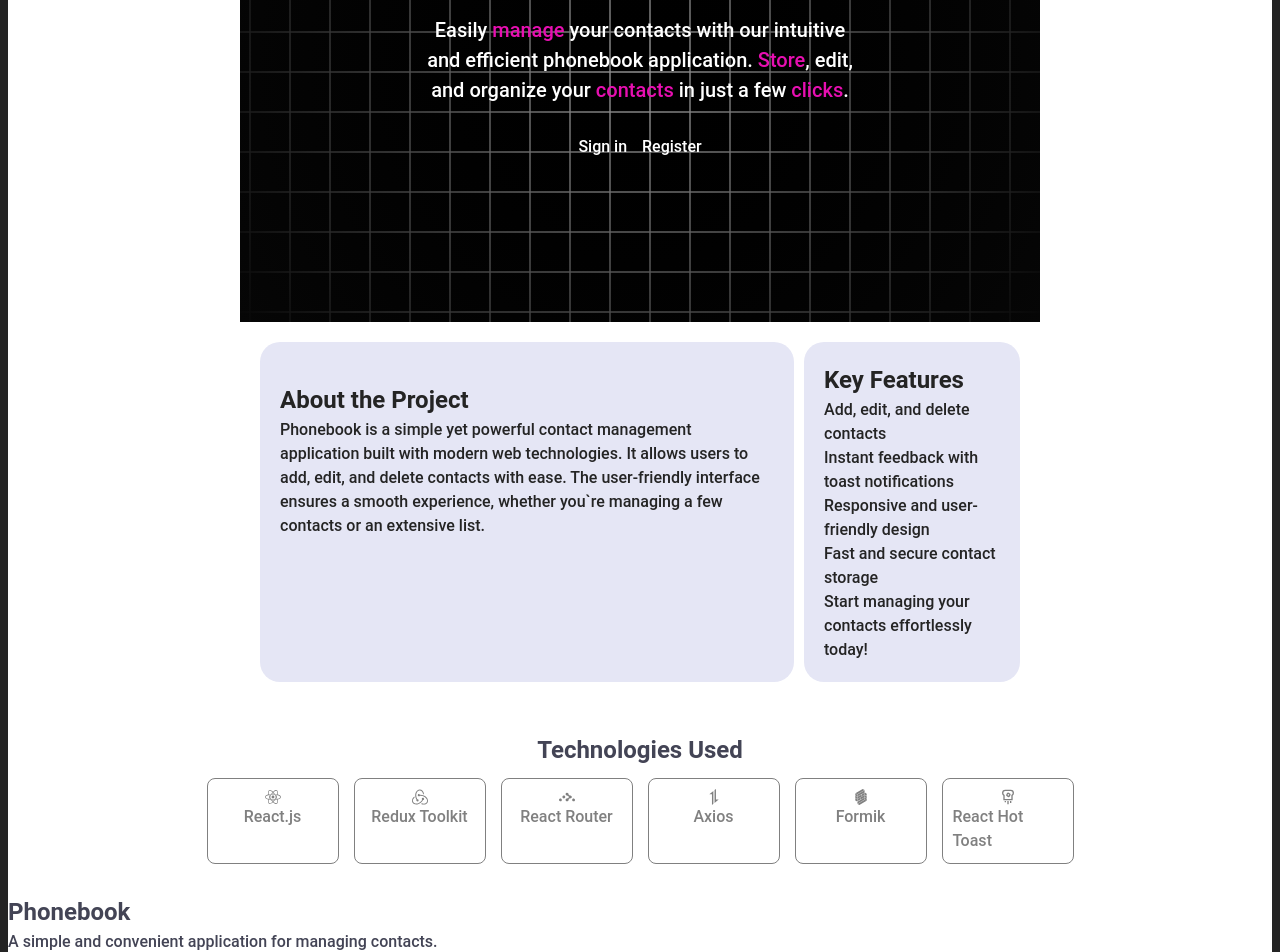
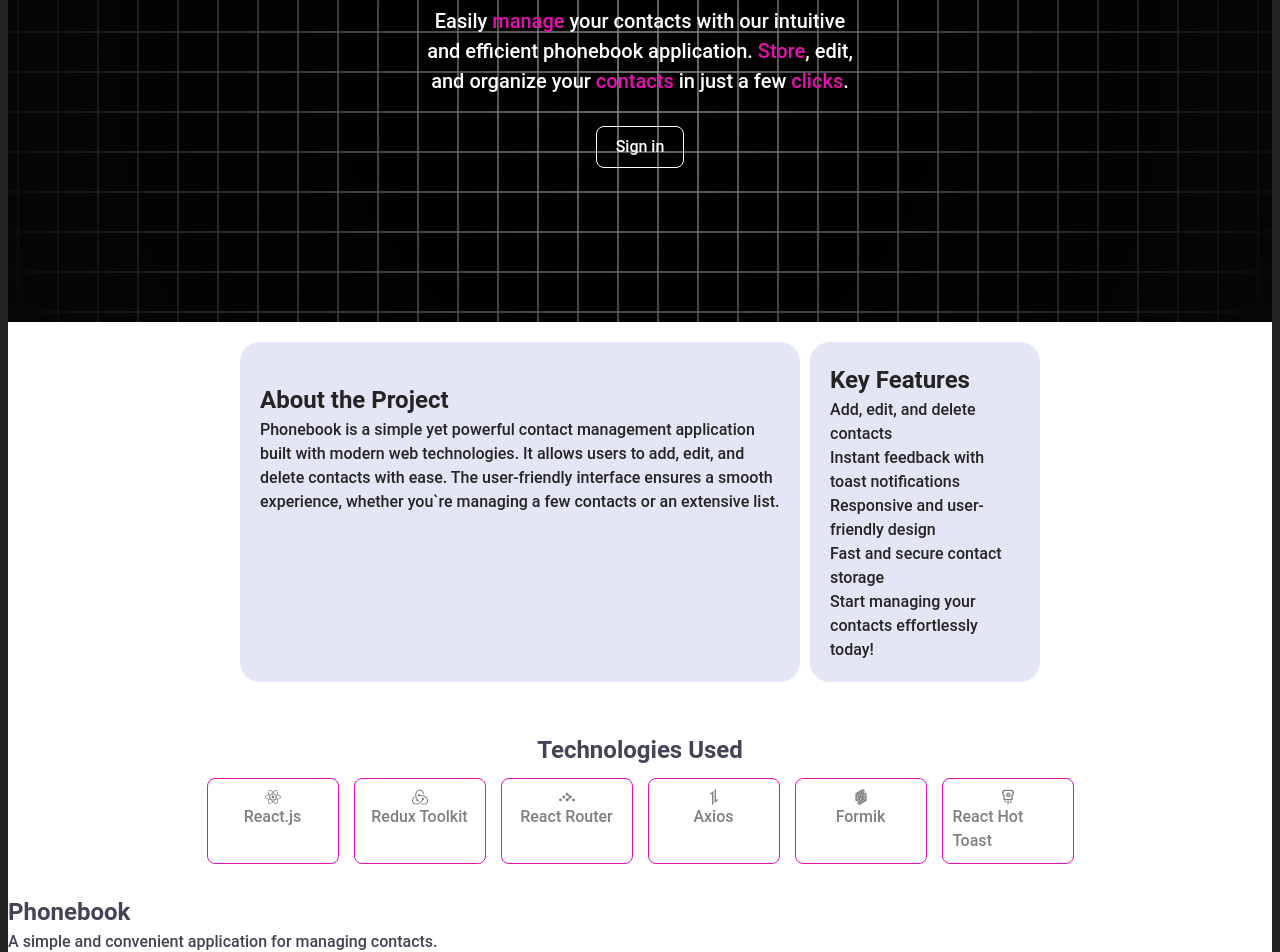
Before and after one commit to mrBidone/goit-react-hw-08, a React (Vite) app: page / in a window 1280 px wide. Shown: the part 260-1212 px from the top of the page. Built offline with nearby package versions, Linux system fonts and the light colour scheme.

Commit message:
upd footer

```diff
--- a/src/components/Footer/Footer.jsx
+++ b/src/components/Footer/Footer.jsx
@@ -1,6 +1,7 @@
+import css from "./Footer.module.css";
 const Footer = () => {
   return (
-    <footer className="footer">
+    <footer className={css.footer}>
       <div className="footer-content">
         <div className="footer-section">
           <h2>Phonebook</h2>
--- a/src/index.css
+++ b/src/index.css
@@ -97,12 +97,19 @@ body {
 }
 
 .heroLink {
-  display: flex;
+  min-width: 70px;
+  padding: 8px;
+  border: 1px solid white;
+  border-radius: 8px;
+
+  transition: border 250ms linear;
 
   &:hover {
-    border-bottom: 1px solid #e70fb1;
+    border: 1px solid #e70fb1;
   }
 }
+
+
 
 .sectionWrapper {
   display: flex;
@@ -142,7 +149,7 @@ body {
   padding: 10px;
   flex-direction: column;
   align-items: center;
-  border: 1px solid #808080;
+  border: 1px solid #e70fb1;
   border-radius: 8px;
   color: #808080;
 }
--- a/src/pages/HomePage.jsx
+++ b/src/pages/HomePage.jsx
@@ -4,20 +4,15 @@ import { selectAuthIsLoggedIn } from "../redux/auth/selectors";
 import { Link } from "react-router";
 import SplitText from "../components/SplitText/SplitText";
 import { FaReact } from "react-icons/fa";
-import {
-  SiReactrouter,
-  SiAxios,
-  SiRedux,
-  SiMockserviceworker,
-  SiFormik,
-} from "react-icons/si";
+import { SiReactrouter, SiAxios, SiRedux, SiFormik } from "react-icons/si";
 import { GrToast } from "react-icons/gr";
 
 const HomePage = () => {
   const isLoggedIn = useSelector(selectAuthIsLoggedIn);
 
   return (
-    <div className="container">
+    <main className="">
+      <div className="heroContainer">
         <div className="pageHero">
           <Squares
             speed={0.5}
@@ -43,25 +38,24 @@ const HomePage = () => {
             </h1>
 
             <p className="heroDescr">
-            Easily <span className="accentHeroDescr">manage</span> your contacts
-            with our intuitive and efficient phonebook application.&nbsp;
+              Easily <span className="accentHeroDescr">manage</span> your
+              contacts with our intuitive and efficient phonebook
+              application.&nbsp;
               <span className="accentHeroDescr">Store</span>, edit, and organize
-            your <span className="accentHeroDescr">contacts</span> in just a few{" "}
-            <span className="accentHeroDescr">clicks</span>.
+              your <span className="accentHeroDescr">contacts</span> in just a
+              few <span className="accentHeroDescr">clicks</span>.
             </p>
             {!isLoggedIn && (
               <div className="heroLinksWrapper">
                 <Link className="heroLink" to="/login">
                   Sign in
                 </Link>
-              <Link className="heroLink registerLink" to="/register">
-                Register
-              </Link>
               </div>
             )}
           </Squares>
         </div>
-      <div className="sectionWrapper">
+      </div>
+      <div className="container sectionWrapper">
         <section className="section aboutSection">
           <h2>About the Project</h2>
           <p>
@@ -83,6 +77,7 @@ const HomePage = () => {
           <p>Start managing your contacts effortlessly today! </p>
         </section>
       </div>
+      <div className="container">
         <section className="section technologiesSection">
           <h2 className="sectionTitle">Technologies Used</h2>
           <ul className="technologiesList">
@@ -113,6 +108,7 @@ const HomePage = () => {
           </ul>
         </section>
       </div>
+    </main>
   );
 };
 
```
Lines whose indentation alone changed are shown as unchanged.
